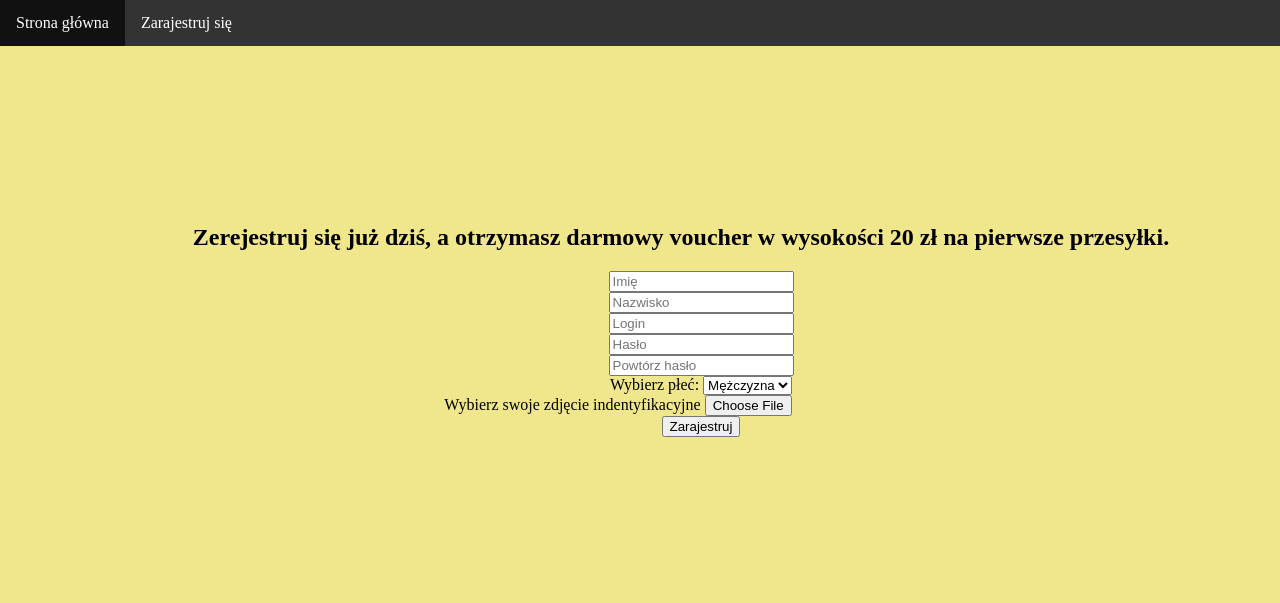
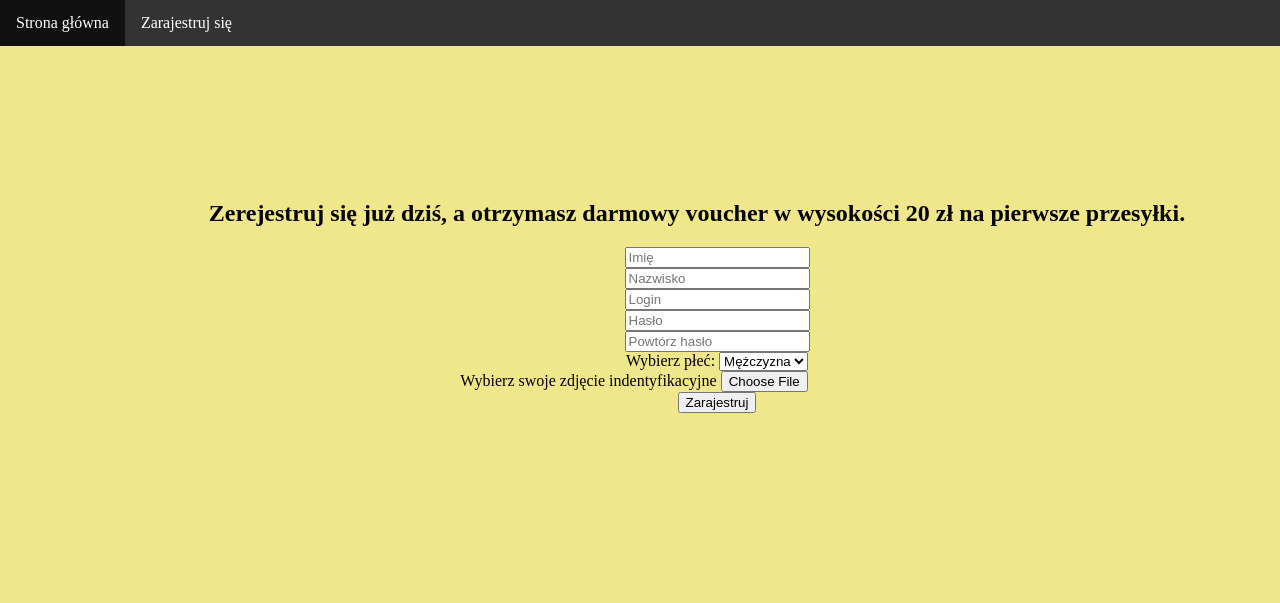
Before and after one commit to mecinas/PAMW-project, a Flask app: page /sender/sign-up in a window 1280 px wide. Shown: the top 603 px of the page. Run offline with Flask 2, Linux system fonts and the light colour scheme.

Commit message:
Finalna wersja

```diff
--- a/static/style/register.css
+++ b/static/style/register.css
@@ -1,9 +1,9 @@
-body {  min-width:1000px; }
-
 html {
     position: relative;
     background-color: khaki;
+    resize: none;
 }
+
 
 .nav_bar ul {
     list-style-type: none;
@@ -35,12 +35,12 @@ html {
 }
 
 .registration_div {
-    position: absolute;
+    position: sticky;
     width: 1150px;
     height: 400px;
     top: 50%;
     left: 20%;
-    margin: 200px 0 0 -150px;
+    margin: 200px 0 0 -50px;
 }
 
 .registration_div h2 {
```
Also changed, not shown: static/style/home.css (+14 -4 lines), templates/home.html (+6 -5 lines).
